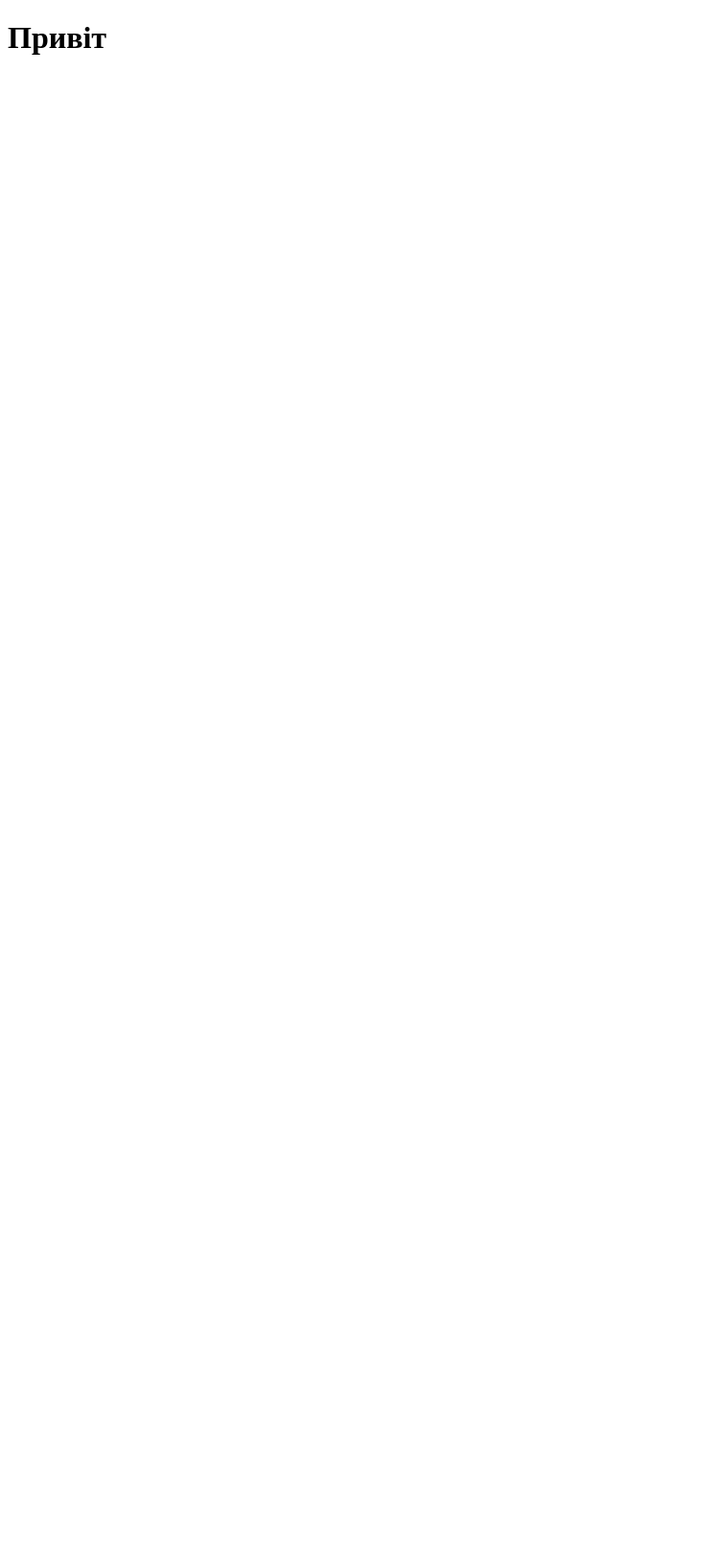
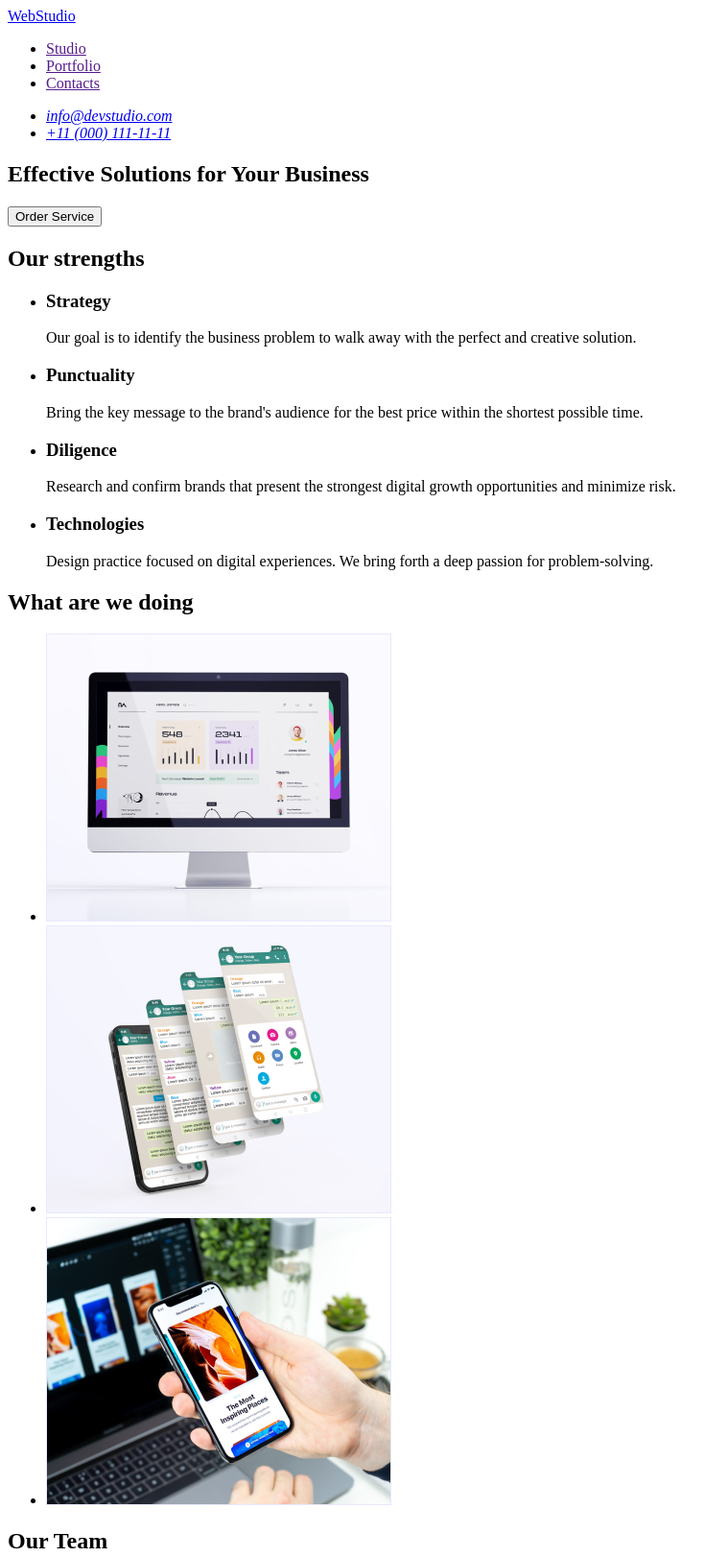
Before and after one commit to isteppanenko/goit-markup-hw-01, a plain HTML site: page index.html in a window 1280 px wide. Shown: the top 1622 px of the page at 96% size, without its empty margins (0-759 px from the left). Before the commit the page ends 800 px from the top, so only its background shows below. Drawn offline with Linux system fonts and the light colour scheme.

Commit message:
homework1-v1.1

```diff
--- a/index.html
+++ b/index.html
@@ -7,6 +7,149 @@
     <title>Document</title>
   </head>
   <body>
-    <h1>Привіт</h1>
+    <header>
+      <nav>
+        <!-- photo -->
+        <a href="index.html">WebStudio</a>
+        <ul>
+          <!-- menu -->
+          <li><a href="">Studio</a></li>
+          <li><a href="">Portfolio</a></li>
+          <li><a href="">Contacts</a></li>
+        </ul>
+      </nav>
+      <!-- contacts -->
+      <address>
+        <ul>
+          <li>
+            <a href="mailto:info@devstudio.com">info@devstudio.com</a>
+          </li>
+          <li>
+            <a href="tel:+110001111111">+11 (000) 111-11-11</a>
+          </li>
+        </ul>
+      </address>
+    </header>
+    <main>
+      <section>
+        <h1>Effective Solutions for Your Business</h1>
+        <button type="button">Order Service</button>
+      </section>
+      <section>
+        <h2>Our strengths</h2>
+        <ul>
+          <li>
+            <h3>Strategy</h3>
+            <p>
+              Our goal is to identify the business problem to walk away with the
+              perfect and creative solution.
+            </p>
+          </li>
+          <li>
+            <h3>Punctuality</h3>
+            <p>
+              Bring the key message to the brand's audience for the best price
+              within the shortest possible time.
+            </p>
+          </li>
+          <li>
+            <h3>Diligence</h3>
+            <p>
+              Research and confirm brands that present the strongest digital
+              growth opportunities and minimize risk.
+            </p>
+          </li>
+          <li>
+            <h3>Technologies</h3>
+            <p>
+              Design practice focused on digital experiences. We bring forth a
+              deep passion for problem-solving.
+            </p>
+          </li>
+        </ul>
+      </section>
+      <section>
+        <h2>What are we doing</h2>
+        <ul>
+          <li>
+            <img
+              src="images/img-1.jpg"
+              alt="photo-1"
+              width="360"
+              height="300"
+            />
+          </li>
+          <li>
+            <img
+              src="images/img-2.jpg"
+              alt="photo-2"
+              width="360"
+              height="300"
+            />
+          </li>
+          <li>
+            <img
+              src="images/img-3.jpg"
+              alt="photo-3"
+              width="360"
+              height="300"
+            />
+          </li>
+        </ul>
+      </section>
+
+      <section>
+        <h2>Our Team</h2>
+        <ul>
+          <li>
+            <img
+              src="images/team-card-1.jpg"
+              alt="team-card-1"
+              width="264"
+              height="260"
+            />
+            <h3>Mark Guerrero</h3>
+            <p>Product Designer</p>
+          </li>
+          <li>
+            <img
+              src="images/team-card-2.jpg"
+              alt="team-card-2"
+              width="264"
+              height="260"
+            />
+            <h3>Tom Ford</h3>
+            <p>Frontend Developer</p>
+          </li>
+          <li>
+            <img
+              src="images/team-card-3.jpg"
+              alt="team-card-3"
+              width="264"
+              height="260"
+            />
+            <h3>Camila Garcia</h3>
+            <p>Marketing</p>
+          </li>
+          <li>
+            <img
+              src="images/team-card-4.jpg"
+              alt="team-card-4"
+              width="264"
+              height="260"
+            />
+            <h3>Daniel Wilson</h3>
+            <p>UI Designer</p>
+          </li>
+        </ul>
+      </section>
+    </main>
+    <footer>
+      <a href="index.html">WebStudio</a>
+      <p>
+        Increase the flow of customers and sales for your business with digital
+        marketing & growth solutions.
+      </p>
+    </footer>
   </body>
 </html>
```
Also changed, not shown: images/img-1.jpg (added), images/img-2.jpg (added), images/img-3.jpg (added), images/team-card-1.jpg (added), images/team-card-2.jpg (added), images/team-card-3.jpg (added), images/team-card-4.jpg (added).
